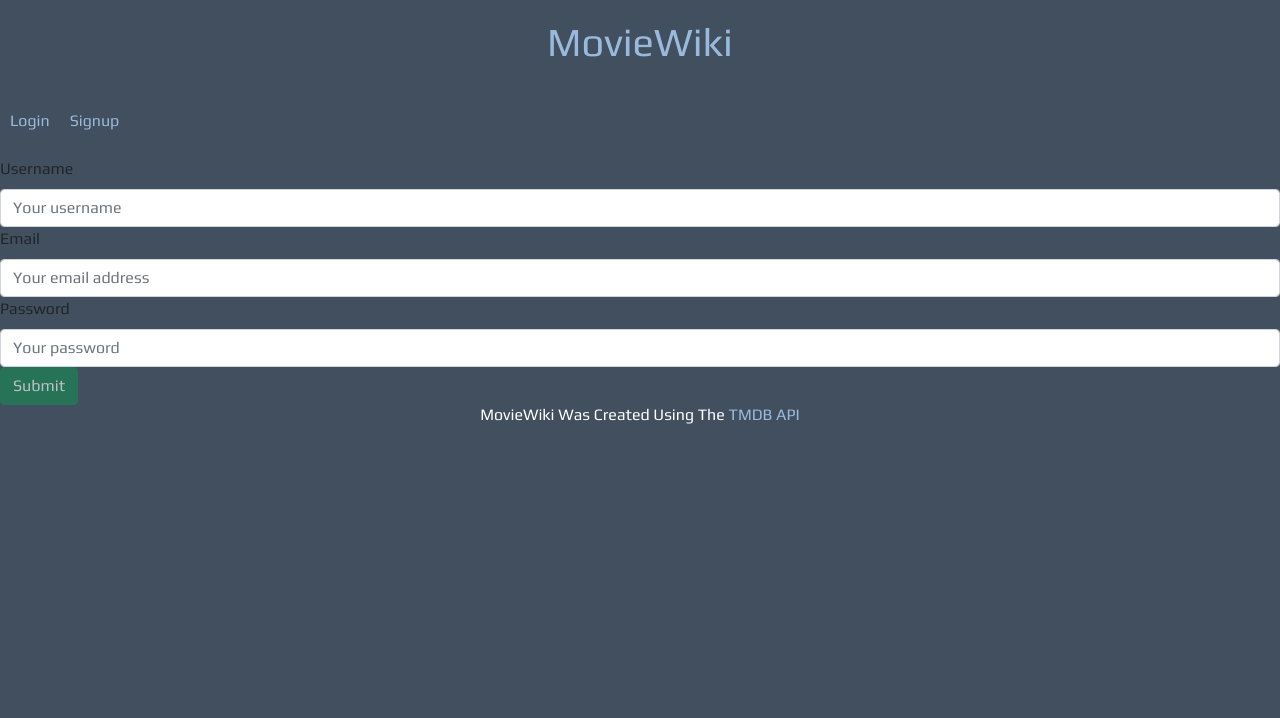
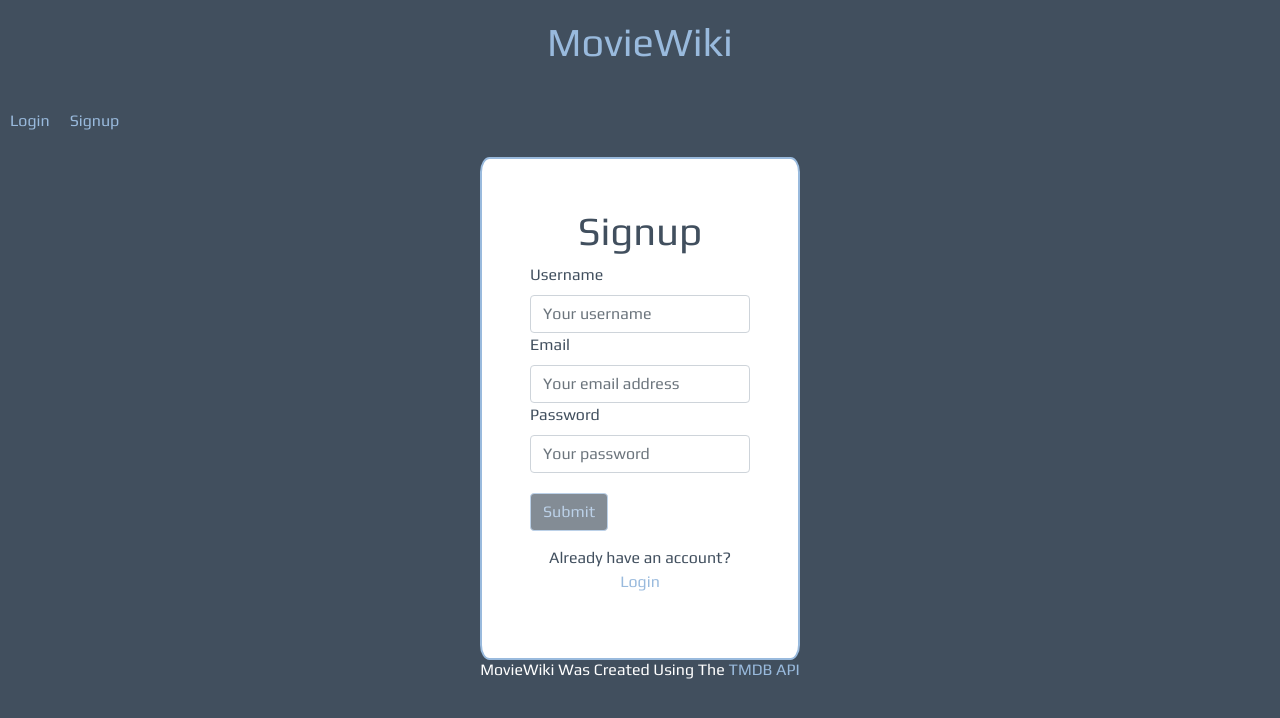
Before and after one commit to jnordan132/TMDB-Movie-Search, a React (Create React App) app in the folder client/: page /signup in a window 1280 px wide. Shown: the top 718 px of the page. Built offline with nearby package versions, Linux system fonts and the light colour scheme.

Commit message:
added some login/signup page css

```diff
--- a/client/src/App.css
+++ b/client/src/App.css
@@ -75,6 +75,41 @@ nav ul li a {
   width: 400px;
   margin-top: 0;
   margin-bottom: 0.75rem;
+}
+
+/* SIGNUP/LOGIN */
+
+.form {
+  width: 25%;
+  margin: 0 auto 0 auto;
+  color: var(--thirdCol);
+  background-color: white;
+  border: 2px solid var(--mainCol);
+  border-radius: 3%;
+  padding: 3rem;
+}
+
+.form h1 {
+  color: var(--thirdCol);
+  text-align: center;
+}
+
+.form p {
+  text-align: center;
+  margin-top: 15px;
+  color: var(--thirdCol);
+}
+
+.form p a {
+  color: var(--mainCol);
+  text-decoration: none;
+}
+
+.form .blue {
+  background-color: var(--thirdCol);
+  color: var(--mainCol);
+  border: 1px solid var(--mainCol);
+  margin-top: 20px;
 }
 
 /* MOVIE STUFF */
--- a/client/src/pages/Login/index.js
+++ b/client/src/pages/Login/index.js
@@ -48,7 +48,8 @@ const LoginForm = () => {
   };
 
   return (
-    <>
+    <section className="form">
+      <h1>Login</h1>
       <Form noValidate validated={validated} onSubmit={handleFormSubmit}>
         <Alert
           dismissible
@@ -88,14 +89,18 @@ const LoginForm = () => {
           </Form.Control.Feedback>
         </Form.Group>
         <Button
+          className="blue"
           disabled={!(userFormData.email && userFormData.password)}
           type="submit"
           variant="success"
         >
           Submit
         </Button>
+        <p>
+          Dont have an account? <a href="/signup">Signup</a>
+        </p>
       </Form>
-    </>
+    </section>
   );
 };
 
--- a/client/src/pages/Signup/index.js
+++ b/client/src/pages/Signup/index.js
@@ -51,7 +51,8 @@ const Signup = () => {
   };
 
   return (
-    <>
+    <section className="form">
+      <h1>Signup</h1>
       {/* This is needed for the validation functionality above */}
       <Form noValidate validated={validated} onSubmit={handleFormSubmit}>
         {/* show alert if server response is bad */}
@@ -109,6 +110,7 @@ const Signup = () => {
           </Form.Control.Feedback>
         </Form.Group>
         <Button
+          className="blue"
           disabled={
             !(
               userFormData.username &&
@@ -121,8 +123,11 @@ const Signup = () => {
         >
           Submit
         </Button>
+        <p>
+          Already have an account? <a href="/login">Login</a>
+        </p>
       </Form>
-    </>
+    </section>
   );
 };
 
```
Also changed, not shown: client/src/utils/queries.js (added, +39 -0 lines).
